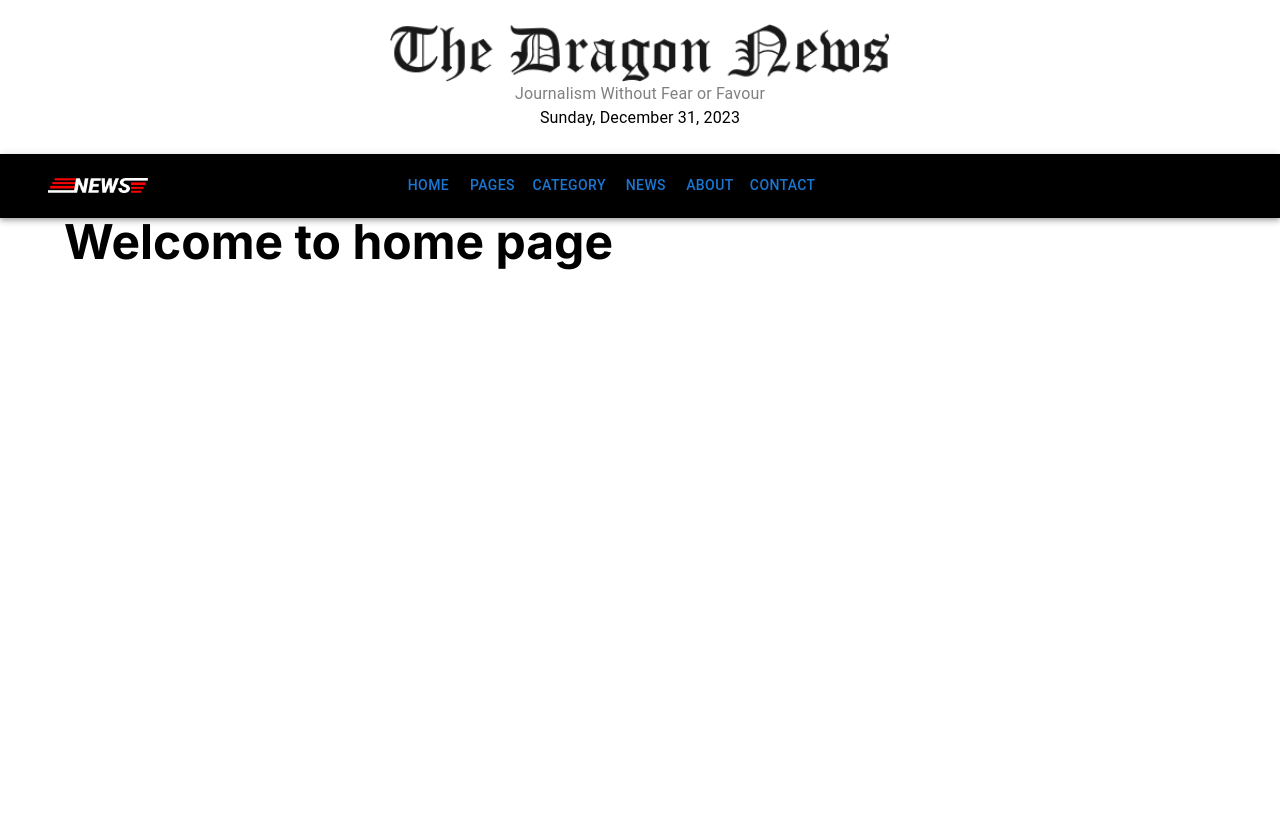
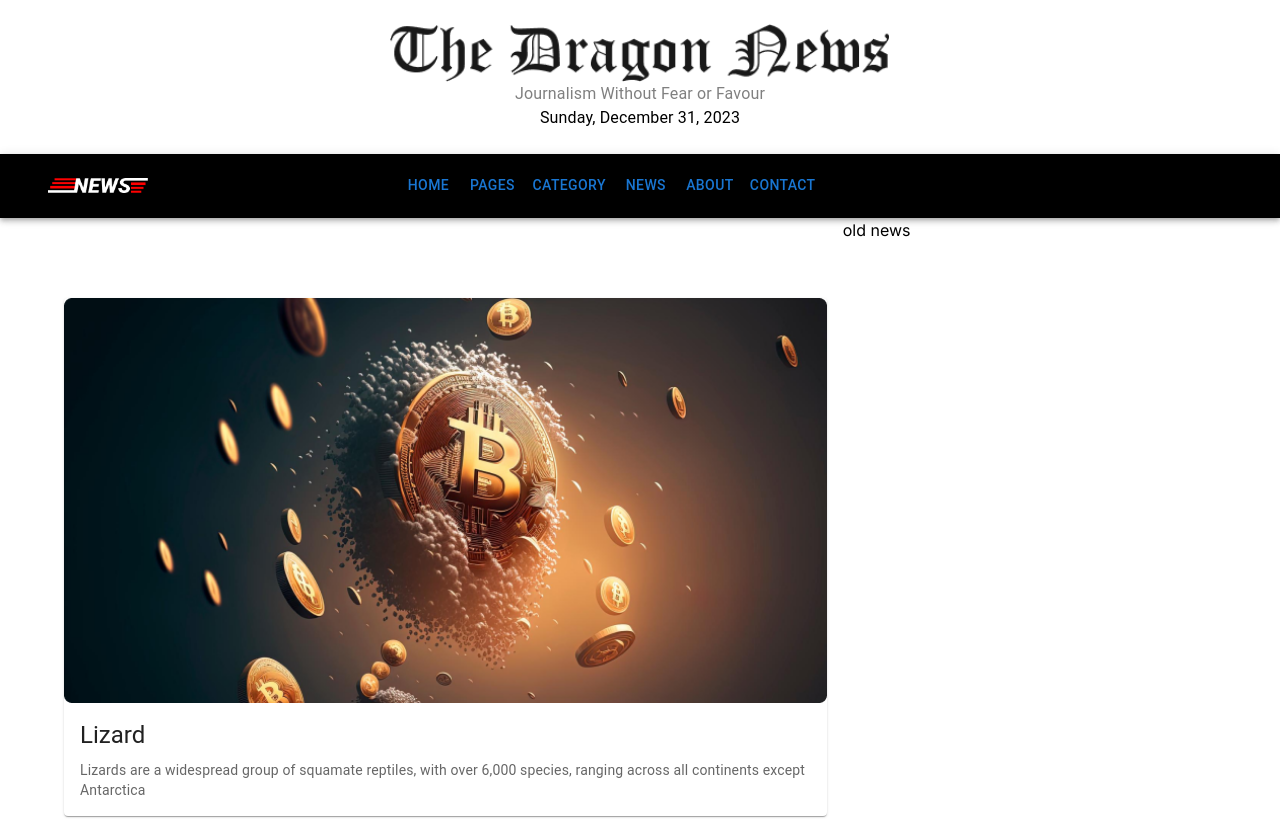
Before and after one commit to MD-AHAD-KHAN-PATHAN/next-news, a Next.js app: page / in a window 1280 px wide. Shown: the top 819 px of the page. Built offline with nearby package versions, Linux system fonts and the light colour scheme.

Commit message:
latest news section added

```diff
--- a/src/app/page.js
+++ b/src/app/page.js
@@ -1,10 +1,18 @@
+'use client'
+import LatestNews from "@/components/ui/LatestNews/LatestNews";
+import { Grid } from "@mui/material";
 
 
 const Home = () => {
   return (
-    <div>
-      <h1 className='text-5xl font-bold'>Welcome to home page</h1>
-    </div>
+    <Grid container spacing={2}>
+      <Grid item xs={8}>
+        <LatestNews></LatestNews>
+      </Grid>
+      <Grid item xs={4}>
+        <h1>old news</h1>
+      </Grid>
+    </Grid>
   );
 };
 
--- /dev/null
+++ b/src/components/ui/LatestNews/LatestNews.js
@@ -0,0 +1,29 @@
+import { Box, Card, CardActionArea, CardContent, CardMedia, Typography } from "@mui/material";
+import Image from "next/image";
+import bitcoin from "@/assets/topnews.png"
+
+
+const LatestNews = () => {
+    return (
+        <Box className='my-20'>
+            <Card>
+                <CardActionArea>
+                    <CardMedia>
+                        <Image src={bitcoin} width={800} alt="top news"/>
+                    </CardMedia>
+                    <CardContent>
+                        <Typography gutterBottom variant="h5" component="div">
+                            Lizard
+                        </Typography>
+                        <Typography variant="body2" color="text.secondary">
+                            Lizards are a widespread group of squamate reptiles, with over 6,000
+                            species, ranging across all continents except Antarctica
+                        </Typography>
+                    </CardContent>
+                </CardActionArea>
+            </Card>
+        </Box>
+    );
+};
+
+export default LatestNews;
```
Also changed, not shown: src/assets/Rectangle 9.png (added), src/assets/topnews.png (added).
